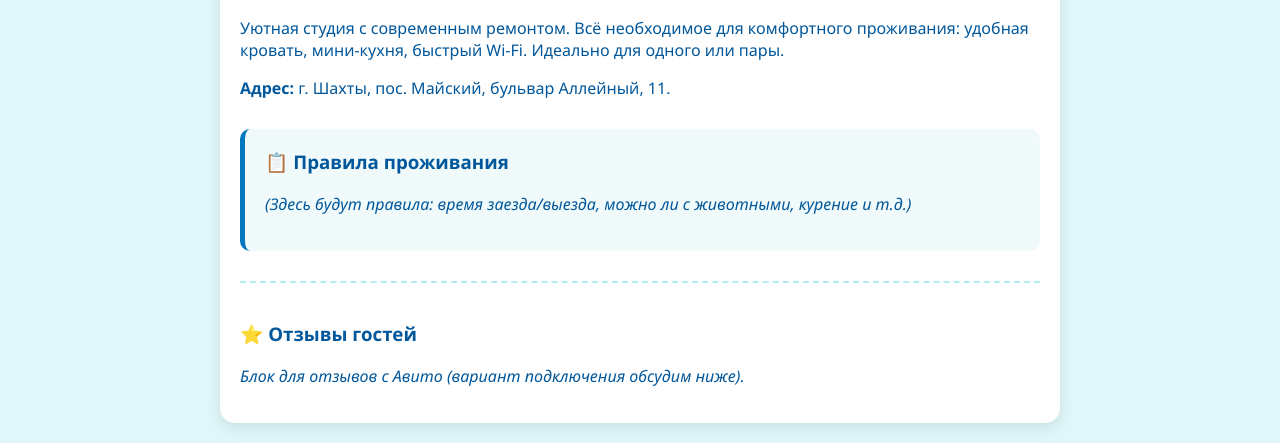
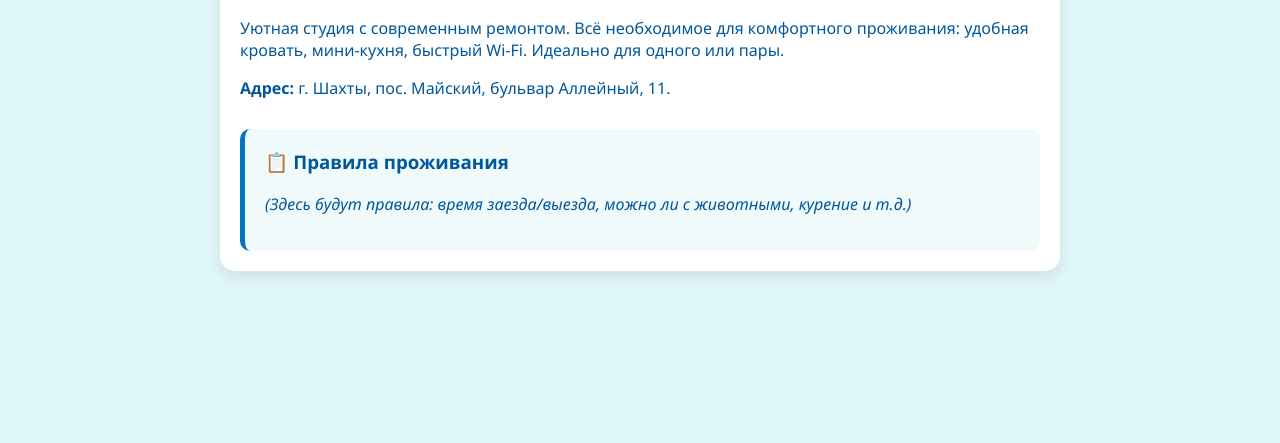
Before and after one commit to Sataaaaaaaa/my_apartments_site, a plain HTML site: page flat1.html in a window 1280 px wide. Shown: the part 454-897 px from the top of the page. After the commit the page ends 800 px from the top, so only its background shows below. Drawn offline with Linux system fonts and the light colour scheme.

```diff
--- a/flat1.html
+++ b/flat1.html
@@ -47,12 +47,6 @@
             <!-- ВПИШИ СВОИ ПРАВИЛА ВМЕСТО ЭТИХ СТРОК -->
             <p><em>(Здесь будут правила: время заезда/выезда, можно ли с животными, курение и т.д.)</em></p>
         </div>
-
-        <!-- ОТЗЫВЫ (сюда вставим позже) -->
-        <div class="reviews-section">
-            <h3>⭐ Отзывы гостей</h3>
-            <p><em>Блок для отзывов с Авито (вариант подключения обсудим ниже).</em></p>
-        </div>
     </div>
 </body>
 </html>
```
Also changed, not shown: flat2.html (+1 -6 lines), flat3.html (+0 -4 lines), static/flat1.jpg (added), static/flat2.jpg (added), static/flat3.jpg (added).
